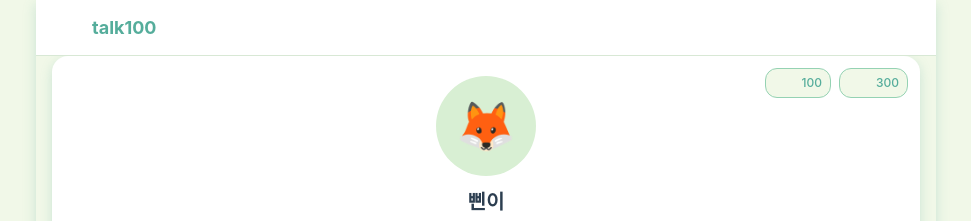
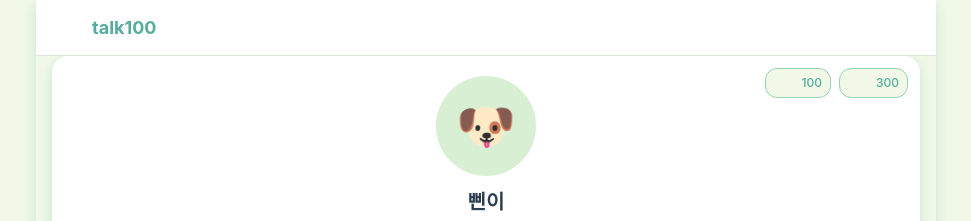
Before and after one commit to jishuya/talk100, a React (Vite) app in the folder frontend/: page / in a window 1280 px wide. Shown: the top 221 px of the page, without its empty margins (154-1125 px from the left). Built offline with nearby package versions, Linux system fonts and the light colour scheme; no server answers; sample sign-in values are in the browser's storage; some icons are missing.

Commit message:
✨ [feat] Add avatar mapping

```diff
--- a/frontend/src/components/home/CharacterSection.jsx
+++ b/frontend/src/components/home/CharacterSection.jsx
@@ -1,13 +1,18 @@
 import React from 'react';
 import { TrophyBadge, StarBadge, CircularProgress } from '../ui';
 import { getIcon } from '../../utils/iconMap';
+import { getAvatarEmoji, getAvatarByLevel } from '../../utils/avatarUtils';
 
 const CharacterSection = ({
-  user = { name: '삔이', goal: 20, avatar: '👨‍🎓' },
+  user = { name: '삔이', goal: 20, avatar: '👨‍🎓', level: 1 },
   progress = { current: 0, total: 20, percentage: 35 },
   // badges = { trophy: 182, star: 4203 },
   onStartLearning
 }) => {
+  // 사용자 레벨에 따른 아바타 정보 가져오기
+  const avatarInfo = getAvatarByLevel(user.level);
+  const displayAvatar = getAvatarEmoji(user.level || 1);
+
   return (
     <div className="character-card animate-fade-in">
       {/* 우측 상단 뱃지 */}
@@ -19,8 +24,8 @@ const CharacterSection = ({
       </div>
 
       {/* 캐릭터 아바타 */}
-      <div className="w-25 h-25 mx-auto mb-3 bg-surface rounded-full flex items-center justify-center text-5xl">
-        {user.avatar}
+      <div className="w-25 h-25 mx-auto mb-3 bg-surface rounded-full flex items-center justify-center text-5xl" title={`${avatarInfo.name} (레벨 ${user.level || 1}) - ${avatarInfo.desc}`}>
+        {displayAvatar}
       </div>
 
       {/* 캐릭터 정보 */}
--- /dev/null
+++ b/frontend/src/utils/avatarUtils.js
@@ -0,0 +1,64 @@
+import { getIcon } from './iconMap';
+
+// 레벨에 따른 아바타 매핑
+const AVATAR_LEVELS = [
+  { emoji: '🐣', iconKey: 'HatchingChick', name: '병아리', level: 1, desc: '초보 학습자' },
+  { emoji: '🐰', iconKey: 'Rabbit', name: '토끼', level: 3, desc: '열심히 뛰는 중' },
+  { emoji: '🐶', iconKey: 'Dog', name: '강아지', level: 5, desc: '충실한 학습자' },
+  { emoji: '🐱', iconKey: 'Cat', name: '고양이', level: 7, desc: '똑똑한 학습자' },
+  { emoji: '🦊', iconKey: 'Fox', name: '여우', level: 10, desc: '영리한 학습자' },
+  { emoji: '🦁', iconKey: 'Lion', name: '사자', level: 15, desc: '자신감 넘치는' },
+  { emoji: '🦄', iconKey: 'Unicorn', name: '유니콘', level: 20, desc: '특별한 학습자' },
+  { emoji: '🐲', iconKey: 'Dragon', name: '용', level: 25, desc: '전설의 학습자' },
+  { emoji: '🦅', iconKey: 'Eagle', name: '독수리', level: 30, desc: '높이 나는 중' },
+  { emoji: '👑', iconKey: 'Crown', name: '왕관', level: 40, desc: '마스터' }
+];
+
+/**
+ * 사용자 레벨에 따른 아바타 정보 반환
+ * @param {number} userLevel - 사용자의 현재 레벨
+ * @returns {object} 아바타 정보 객체 (emoji, iconKey, name, desc)
+ */
+export const getAvatarByLevel = (userLevel) => {
+  if (!userLevel || userLevel < 1) {
+    return AVATAR_LEVELS[0]; // 기본값: 병아리
+  }
+
+  // 레벨에 맞는 아바타 찾기 (레벨이 높을수록 우선)
+  for (let i = AVATAR_LEVELS.length - 1; i >= 0; i--) {
+    if (userLevel >= AVATAR_LEVELS[i].level) {
+      return AVATAR_LEVELS[i];
+    }
+  }
+
+  return AVATAR_LEVELS[0]; // fallback
+};
+
+/**
+ * 레벨에 따른 아바타 아이콘 반환 (Iconify 컴포넌트)
+ * @param {number} userLevel - 사용자의 현재 레벨
+ * @param {object} iconProps - 아이콘 컴포넌트에 전달할 props
+ * @returns {JSX.Element} Iconify 아이콘 컴포넌트
+ */
+export const getAvatarIcon = (userLevel, iconProps = {}) => {
+  const avatar = getAvatarByLevel(userLevel);
+  return getIcon(avatar.iconKey, { size: '5xl', ...iconProps });
+};
+
+/**
+ * 레벨에 따른 아바타 이모지 반환
+ * @param {number} userLevel - 사용자의 현재 레벨
+ * @returns {string} 이모지 문자열
+ */
+export const getAvatarEmoji = (userLevel) => {
+  const avatar = getAvatarByLevel(userLevel);
+  return avatar.emoji;
+};
+
+/**
+ * 모든 아바타 레벨 정보 반환
+ * @returns {array} 전체 아바타 레벨 배열
+ */
+export const getAllAvatarLevels = () => {
+  return [...AVATAR_LEVELS];
+};
```
